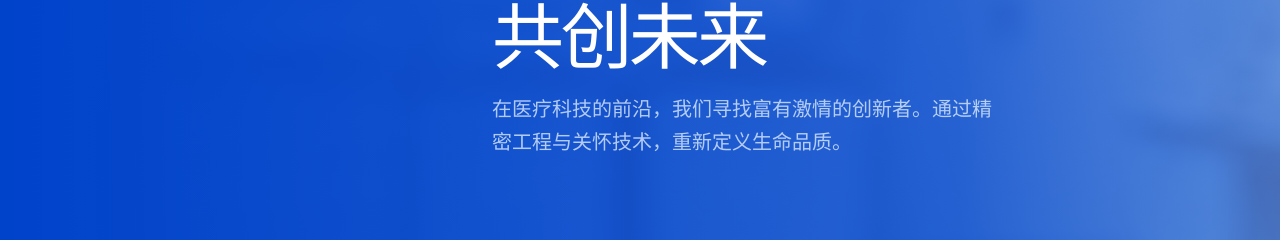
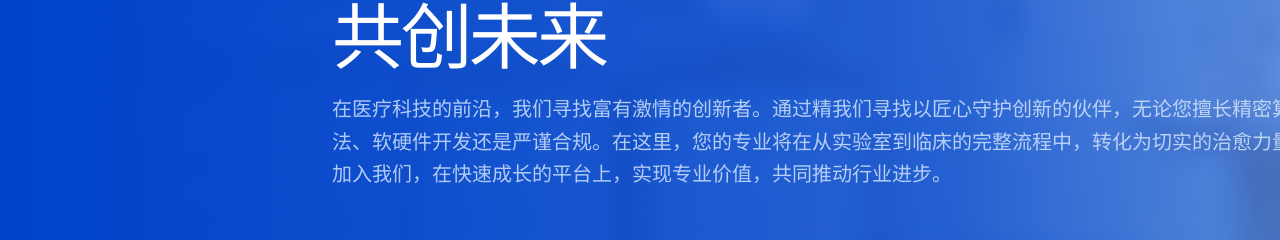
Before and after one commit to li1115/shenluo-web, a Vue app: page /about/careers in a window 1280 px wide. Shown: the part 317-557 px from the top of the page. Built offline with nearby package versions, Linux system fonts and the light colour scheme; no server answers; a web font is replaced by a local one.

Commit message:
文案样式修改

```diff
--- a/package.json
+++ b/package.json
@@ -8,7 +8,7 @@
     "build": "vue-tsc -b && vite build",
     "build:prod": "vue-tsc -b && vite build --mode production",
     "build:cdn": "vue-tsc -b && vite build --mode production.cdn",
-    "build:static": "vue-tsc -b && vite build --mode static",
+    "build:static": "vue-tsc -b && vite build",
     "preview": "vite preview"
   },
   "dependencies": {
--- a/src/locales/zh-CN.json
+++ b/src/locales/zh-CN.json
@@ -152,14 +152,14 @@
       },
       "card2": {
         "tag": "市场与职能",
-        "title": "销售及职能部门职位",
+        "title": "销售岗位",
         "desc": "我们寻找具备高度专业素养、敏锐市场触觉及强烈使命感的伙伴。无论您是经验丰富的行业精英，还是充满活力的职场新秀，神络医疗都为您提供广阔的成长舞台。",
         "btn": "立即申请"
       },
       "card3": {
         "tag": "其他",
         "title": "其他",
-        "desc": "我们寻找具备高度专业素养、敏锐市场触觉及强烈使命感的伙伴。无论您是经验丰富的行业精英，还是充满活力的职场新秀，神络医疗都为您提供广阔的成长舞台。",
+        "desc": "我们寻找以匠心守护创新的伙伴，无论您擅长精密算法、软硬件开发还是严谨合规。在这里，您的专业将在从实验室到临床的完整流程中，转化为切实的治愈力量。加入我们，在快速成长的平台上，实现专业价值，共同推动行业进步。",
         "btn": "立即申请"
       }
     }
@@ -271,13 +271,15 @@
     },
     "noJobs": "暂无职位",
     "noSimilarJobs": "暂无相似职位",
-    "joinSubtitle": "在医疗科技的前沿，我们寻找富有激情的创新者。通过精密工程与关怀技术，重新定义生命品质。",
+    "joinSubtitle": "在医疗科技的前沿，我们寻找富有激情的创新者。通过精我们寻找以匠心守护创新的伙伴，无论您擅长精密算法、软硬件开发还是严谨合规。在这里，您的专业将在从实验室到临床的完整流程中，转化为切实的治愈力量。加入我们，在快速成长的平台上，实现专业价值，共同推动行业进步。",
+    "joinSubtitleAcademic": "神络医疗设立博士后工作站，旨在吸引全球顶尖神经科学、微电子及材料学专家。提供行业领先的研发资源与实验环境，推动前沿技术的临床转化。",
+    "joinSubtitleSales": "我们寻找具备高度专业素养、敏锐市场触觉及强烈使命感的伙伴。无论您是经验丰富的行业精英，还是充满活力的职场新秀，神络医疗都为您提供广阔的成长舞台。",
     "postdoctoral": "博士后工作站",
-    "postdoctoralDesc": "Aura MedTech 现已设立省级博士后创新实践基地，诚邀全球神经科学与工程领域顶尖博士人才加入。",
-    "salesJobs": "销售类",
-    "salesJobsDesc": "Aura MedTech 现已设立省级博士后创新实践基地，诚邀全球神经科学与工程领域顶尖博士人才加入。",
+    "postdoctoralDesc": "神络医疗现已设立省级博士后工作站，诚邀全球神经科学与工程领域顶尖博士人才加入。",
+    "salesJobs": "销售",
+    "salesJobsDesc": "我们寻找具备高度专业素养、敏锐市场触觉及强烈使命感的伙伴，期待您的加入。",
     "other": "其他",
-    "otherDesc": "Aura MedTech 现已设立省级博士后创新实践基地，诚邀全球神经科学与工程领域顶尖博士人才加入。",
+    "otherDesc": "神络医疗现已设立省级博士后工作站，诚邀全球神经科学与工程领域顶尖博士人才加入。",
     "jobHeading": "招聘职位",
     "categories": {
       "all": "全部",
--- a/src/views/About.vue
+++ b/src/views/About.vue
@@ -1607,7 +1607,7 @@ const handleClick = (key: string) => {
   font-size: 16px;
   line-height: 26px;
   color: rgba(255, 255, 255, 0.7);
-  margin: 16px 0 0;
+  margin: auto 0 0;
   width: 418px;
 }
 
--- a/src/views/Careers.vue
+++ b/src/views/Careers.vue
@@ -29,13 +29,13 @@ const heroList = computed(() => ({
     id: 'sales',
     tag: t('careers.joinTag'),
     title: t('careers.joinTitle.sales'),
-    subtitle: t('careers.joinSubtitle'),
+    subtitle: t('careers.joinSubtitleSales'),
   },
   academic: {
     id: 'academic',
     tag: t('careers.joinTag'),
     title: t('careers.joinTitle.academic'),
-    subtitle: t('careers.joinSubtitle'),
+    subtitle: t('careers.joinSubtitleAcademic'),
   },
 } as Record<string, Hero>))
 const heroHero = computed(() => heroList.value[activeCareer.value])
@@ -466,7 +466,7 @@ onMounted(() => {
   position: relative;
   height: 100%;
   max-width: 1536px;
-  padding: 142px 160px 0;
+  padding: 142px 0 0;
   display: flex;
   flex-direction: column;
   margin: 0 auto;
@@ -549,8 +549,8 @@ onMounted(() => {
   font-size: 20px;
   line-height: 32.5px;
   color: rgba(219, 234, 254, 0.8);
-  max-width: 500px;
   margin-left: 140px;
+  max-width: 990px;
 }
 
 /* ========== Content Section ========== */
```
Also changed, not shown: 1 other file (tests, documents, lock files or other folders).
